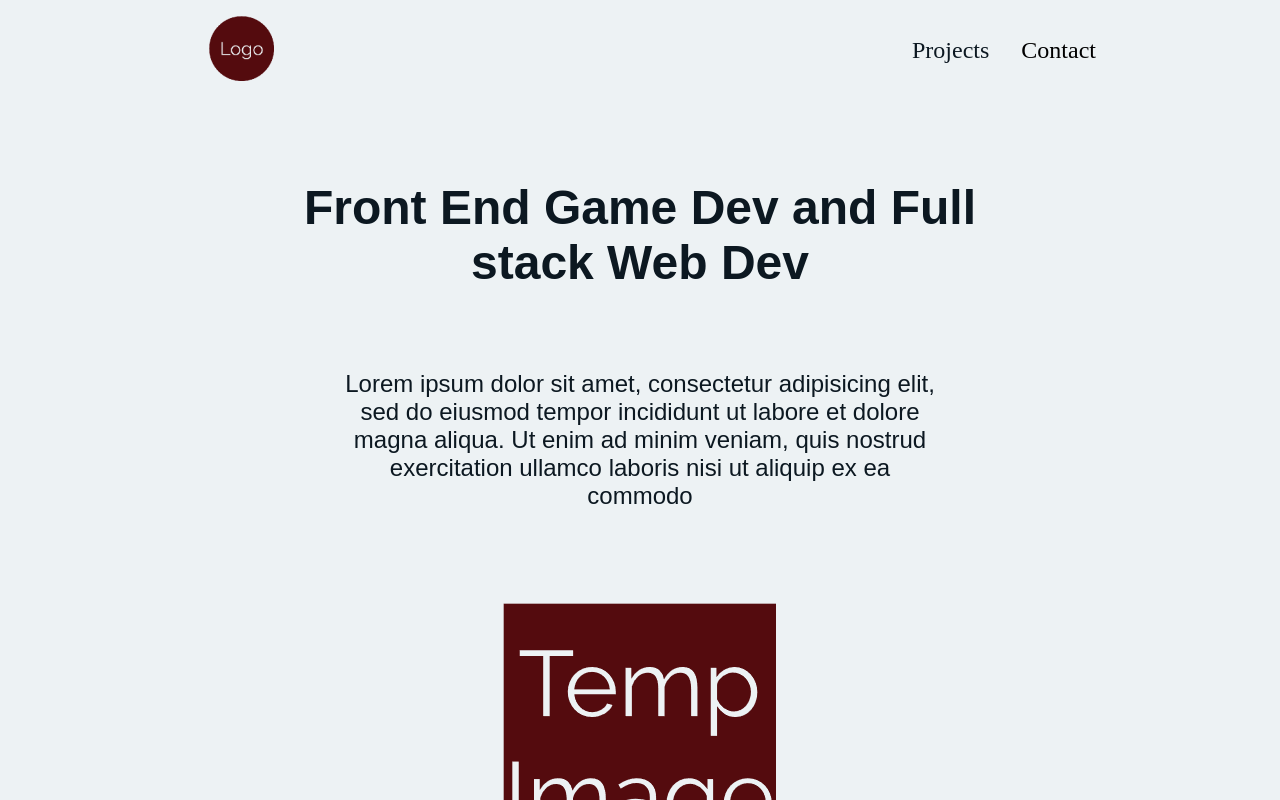
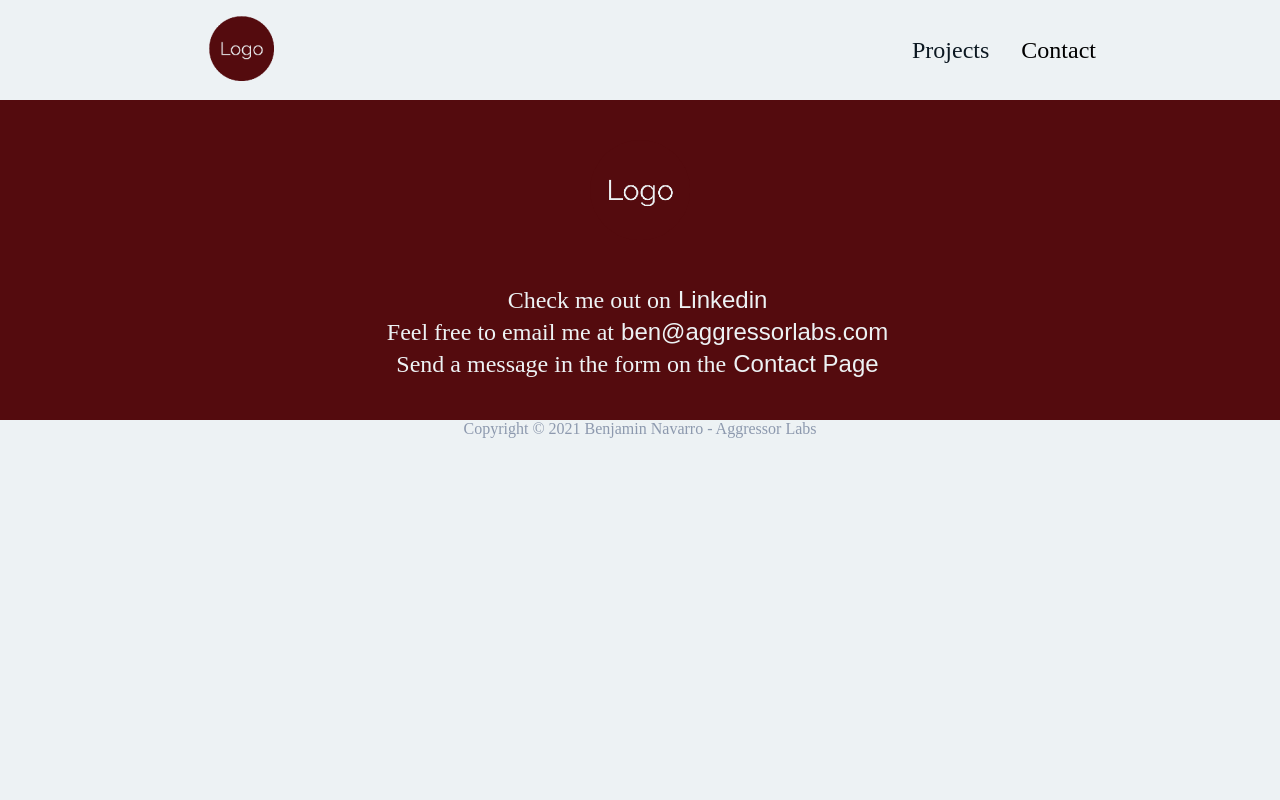
Before and after one commit to spacetitan/WebsiteProgramming, a React (Create React App) app: page /contact in a window 1280 px wide. Shown: the top 800 px of the page. Built offline with nearby package versions, Linux system fonts and the light colour scheme.

Commit message:
fixed issue with routing and finished data with skill and work cards

```diff
--- a/src/App.js
+++ b/src/App.js
@@ -25,9 +25,9 @@ function App() {
       <Router>
         <NavBar />
           <Switch>
-            <Route PATH='/' exact component={Home} />
-            <Route PATH='/projects' exact component={Projects} />
-            <Route PATH='/contact' exact component={Contact} />
+            <Route exact path='/' exact component={Home} />
+            <Route path='/projects' exact component={Projects} />
+            <Route path='/contact' exact component={Contact} />
           </Switch>
       </Router>
     </>
--- a/src/Pages/contact.js
+++ b/src/Pages/contact.js
@@ -1,18 +1,19 @@
 import React from 'react';
+
+import Footer from '../Components/Footer/Footer';
 
 const Contact = () => {
 return (
-	<div
-	style={{
-		display: 'flex',
-		justifyContent: 'Left',
-		alignItems: 'Left',
-		height: '100vh'
-	}}
-	>
-	<h1>Test Home page.</h1>
-	</div>
-);
-};
+	<>
+		<header>
+
+		</header>
+
+		<body>
+
+			<Footer />
+		</body>
+	</>
+);};
 
 export default Contact;
--- a/src/Pages/index.js
+++ b/src/Pages/index.js
@@ -181,7 +181,6 @@ const Home = () => {
 			<Footer />
 		</body>
 	</>
-	);
-};
+);};
 
 export default Home;
--- a/src/Pages/projects.js
+++ b/src/Pages/projects.js
@@ -1,11 +1,20 @@
 import React from 'react';
+import "./projects.css";
+
+import Footer from '../Components/Footer/Footer';
 
 const Projects = () => {
 return (
 	<>
-		<header>Projects</header>
+		<header>
+
+		</header>
+
+		<body>
+
+			<Footer />
+		</body>
 	</>
-);
-};
+);};
 
 export default Projects;
```
Also changed, not shown: src/Pages/projects.css (added). Lines whose indentation alone changed are shown as unchanged.
